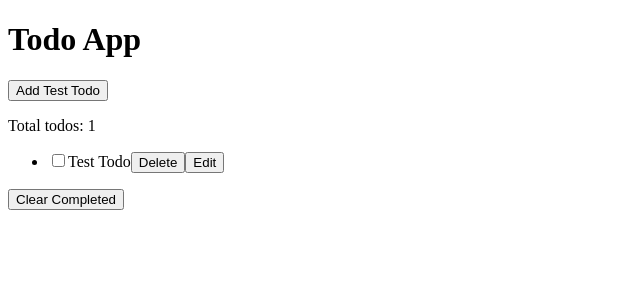
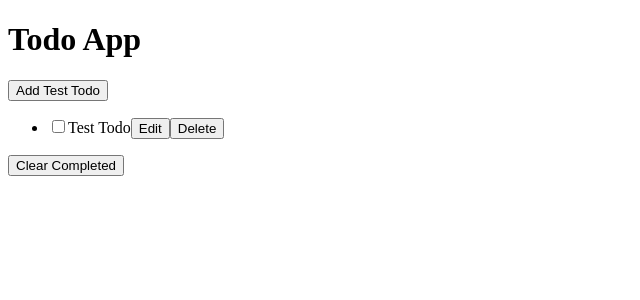
Before and after one commit to ShymeetriaJ/Context_API-implementation, a React (Vite) app in the folder api-implementation/: page / in a window 1280 px wide. Both pictures are taken after a click on the button "Add Test Todo". Shown: the top 300 px of the page, without its empty margins (0-640 px from the left). Built offline with nearby package versions, Linux system fonts and the light colour scheme.

Commit message:
TodoItem component completed and tested.

```diff
--- a/api-implementation/src/App.jsx
+++ b/api-implementation/src/App.jsx
@@ -1,44 +1,24 @@
 import { useContext } from "react";
 import TodoContext from './context/TodoContext';
+import TodoList from "./components/TodoList/TodoList";
 
 
 function App() {
-  const {todos, addTodo, toggleTodo, deleteTodo, editTodo, clearCompleted} = useContext(TodoContext);
+  const { addTodo, clearCompleted} = useContext(TodoContext);
 
   return (
-    <div>
+      <div>
       <h1>Todo App</h1>
 
-      {/* testing */}
       <button onClick={() => addTodo('Test Todo')}>
         Add Test Todo
       </button>
 
-      <p>Total todos: {todos.length}</p>
+      <TodoList />
 
-      {/* toggle testing */}
-      <ul>
-        {todos.map(todo => (
-          <li key={todo.id}>
-            <input
-            type="checkbox"
-            checked={todo.completed}
-            onChange={() => toggleTodo(todo.id)}
-            />
-            <span style= {{
-              textDecoration: todo.completed ? 'line-through' : 'none'
-            }}>
-              {todo.text}
-            </span>
-            {/* delete testing */}
-            <button onClick={() => deleteTodo(todo.id)}>Delete</button>
-            {/* edit testing */}
-            <button onClick={() => editTodo(todo.id)}>Edit</button>
-          </li>
-        ))}
-      </ul>
-      {/* clear Completed todos testing */}
-      <button onClick={clearCompleted}>Clear Completed</button>
+      <button onClick={clearCompleted}>
+        Clear Completed
+      </button>
     </div>
   )
 }
--- a/api-implementation/src/AppProviders.jsx
+++ b/api-implementation/src/AppProviders.jsx
@@ -64,7 +64,7 @@ export function AppProviders({children}) {
     };
     const themeValue = useMemo(() => ({theme, toggleTheme}), [theme]);
     //  filter state
-    const [filter, setFilter] = useState();
+    const [filter, setFilter] = useState('all');
     // filter function logic
     const filterValue = useMemo(() => ({filter, setFilter}), [filter]);
 
--- /dev/null
+++ b/api-implementation/src/components/TodoItem/TodoItem.jsx
@@ -0,0 +1,64 @@
+import { useContext, useState } from "react"
+import TodoContext from "../../context/TodoContext"
+
+const TodoItem = ({todo}) => {
+    // gets the functions to toggle, delete, and edit the todo
+    const { toggleTodo, deleteTodo, editTodo } = useContext(TodoContext);
+    // page is in editing mode
+    const [isEditing, setIsEditing] = useState(false);
+    // updates user input
+    const [editText, setEditText] = useState(todo.text);
+
+    // edit todo function and save
+    const handleEdit = () => {
+        if (editText.trim()) {
+            editTodo(todo.id, editText.trim());
+            setIsEditing(false);
+        }
+    };
+
+    // reset text to original
+    const handleGoBack = () => {
+        setEditText(todo.text);
+        setIsEditing(false);
+    };
+
+    return (
+        <li>
+            <input
+                type="checkbox"
+                checked={todo.completed}
+                onChange={() => toggleTodo(todo.id)}
+            />
+
+            {isEditing ? (
+                <>
+                    <input
+                        type="text"
+                        value={editText}
+                        onChange={(e) => setEditText(e.target.value)}
+                        onKeyDown={(e) => {
+                            if (e.key === 'Enter') handleEdit();
+                            if (e.key === 'Escape') handleGoBack();
+                        }}
+                        autoFocus
+                    />
+                    <button onClick={handleEdit}>Save</button>
+                    <button onClick={handleGoBack}>Go Back</button>
+                </>
+            ) : (
+                <>
+                    <span style={{
+                        textDecoration: todo.completed ? 'line-through' : 'none'
+                    }}>
+                        {todo.text}
+                    </span>
+                    <button onClick={() => setIsEditing(true)}>Edit</button>
+                    <button onClick={() => deleteTodo(todo.id)}>Delete</button>
+                </>
+            )}
+        </li>
+    );
+};
+
+export default TodoItem;
--- /dev/null
+++ b/api-implementation/src/components/TodoList/TodoList.jsx
@@ -0,0 +1,35 @@
+import { useContext } from 'react';
+import TodoContext from '../../context/TodoContext';
+import FilterContext from '../../context/FilterContext';
+import TodoItem from '../TodoItem/TodoItem';
+
+const TodoList = () => {
+  const { todos } = useContext(TodoContext);
+  const { filter } = useContext(FilterContext);
+
+  const getFilteredTodos = () => {
+    if (filter === 'active') {
+      return todos.filter(todo => !todo.completed);
+    }
+    if (filter === 'completed') {
+      return todos.filter(todo => todo.completed);
+    }
+    return todos;
+  };
+
+  const filteredTodos = getFilteredTodos();
+
+  if (filteredTodos.length === 0) {
+    return <p>No todos to display!</p>;
+  }
+
+  return (
+    <ul>
+      {filteredTodos.map(todo => (
+        <TodoItem key={todo.id} todo={todo} />
+      ))}
+    </ul>
+  );
+};
+
+export default TodoList;
```
Also changed, not shown: api-implementation/src/components/TodoItem/TodoItem.js (deleted, +0 -62 lines), api-implementation/src/components/TodoInput/TodoInput.js (deleted), api-implementation/src/components/TodoInput/TodoInput.jsx (added), api-implementation/src/components/TodoList/TodoList.js (deleted).
